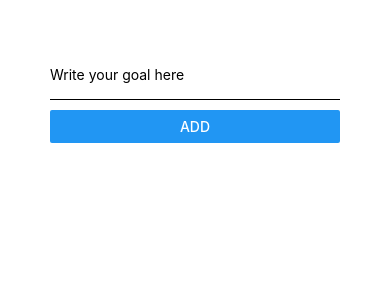
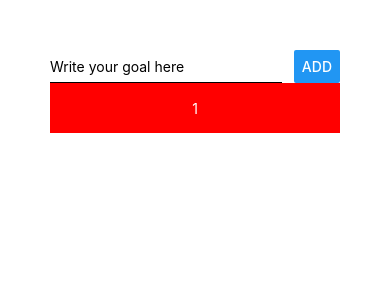
Before and after one commit to arishuynhvan/learnRNExpo, a React Native app: screen / in a window 390 px wide. Shown: the top 300 px of the page. Built offline with nearby package versions, Linux system fonts and the light colour scheme.

Commit message:
Mix stylesheet obj

```diff
--- a/App.js
+++ b/App.js
@@ -1,14 +1,41 @@
-import React from 'react';
-import { StyleSheet, Text, View, TextInput, Button } from 'react-native';
+import React from "react";
+import { StyleSheet, Text, View, TextInput, Button } from "react-native";
 
 export default function App() {
   return (
-    <View style={{padding: 50}}>
+    <View style={styles.screen}>
+      <View style={styles.inputContainer}>
+        <TextInput placeholder="Write your goal here" style={styles.input} />
+        <Button title="ADD" />
+      </View>
       <View>
-        <TextInput placeholder="Write your goal here" style={{height:50, marginBottom:10, borderBottomColor:"black", borderBottomWidth:1}}/>
-        <Button title="ADD"/>
+        <View style={[styles.flexbox, { backgroundColor: "red" }]}>
+          <Text style={{ color: "white" }}>1</Text>
+        </View>
       </View>
-      <View></View>
     </View>
   );
 }
+
+const styles = StyleSheet.create({
+  screen: {
+    padding: 50,
+  },
+  inputContainer: {
+    flexDirection: "row",
+    justifyContent: "space-between",
+    alignItems: "center",
+  },
+  input: {
+    height: "100%",
+    width: "80%",
+    borderBottomColor: "black",
+    borderBottomWidth: 1,
+  },
+  flexbox: {
+    width: "100%",
+    height: 50,
+    justifyContent: "center",
+    alignItems: "center",
+  },
+});
```
Also changed, not shown: 1 other file (tests, documents, lock files or other folders).
